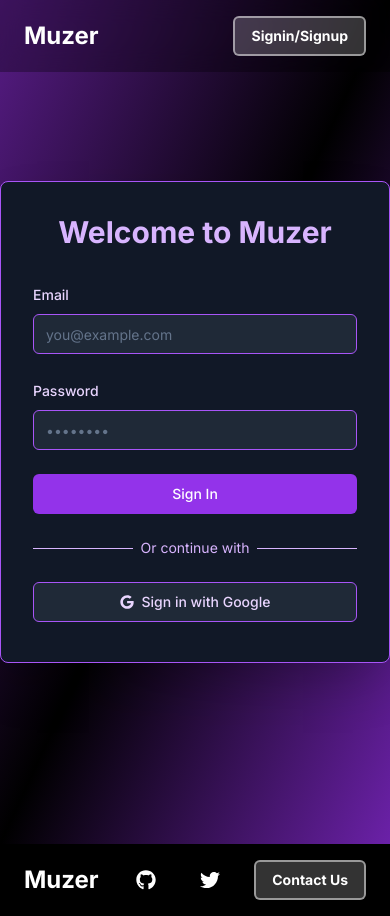
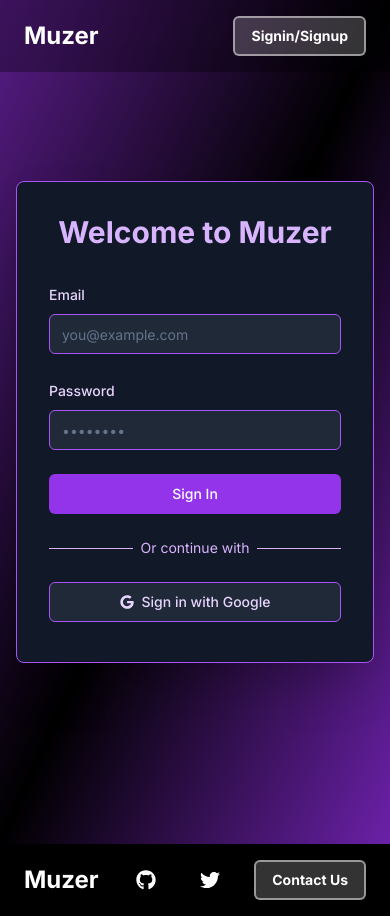
Before and after one commit to keshavsharma54126/Muzier, a Next.js app: page /signin in a window 390 px wide. Built offline with nearby package versions, Linux system fonts and the light colour scheme; no server answers.

Commit message:
made every page mobile responsive

```diff
--- a/app/appview/page.tsx
+++ b/app/appview/page.tsx
@@ -30,7 +30,7 @@
   }
 
   return (
-    <div className="flex flex-col min-h-screen overflow-hiddebn">
+    <div className="flex flex-col min-h-screen overflow-hiddebn max-w-screen">
       <div className="flex-grow container mx-auto px-4 py-8 text-white ">
         <h1 className="mt-16 text-4xl font-bold mb-6 text-transparent bg-clip-text bg-gradient-to-r from-purple-600 to-pink-600">
           Hi {session.user?.name || "Unknown User"}, Welcome to Muzier
--- a/app/signin/page.tsx
+++ b/app/signin/page.tsx
@@ -38,8 +38,8 @@
   };
 
   return (
-    <div className="min-h-screen flex items-center justify-center bg-gradient-to-br from-purple-900 via-black to-purple-800">
-      <div className="bg-gray-900 p-8 rounded-lg shadow-2xl w-full max-w-md border border-purple-500">
+    <div className="min-h-screen flex px-4 sm:px-6 items-center justify-center bg-gradient-to-br from-purple-900 via-black to-purple-800">
+      <div className="bg-gray-900 p-8  rounded-lg shadow-2xl w-full max-w-md border border-purple-500">
         <h2 className="text-3xl font-bold text-center text-purple-300 mb-8">
           Welcome to Muzer
         </h2>
```
